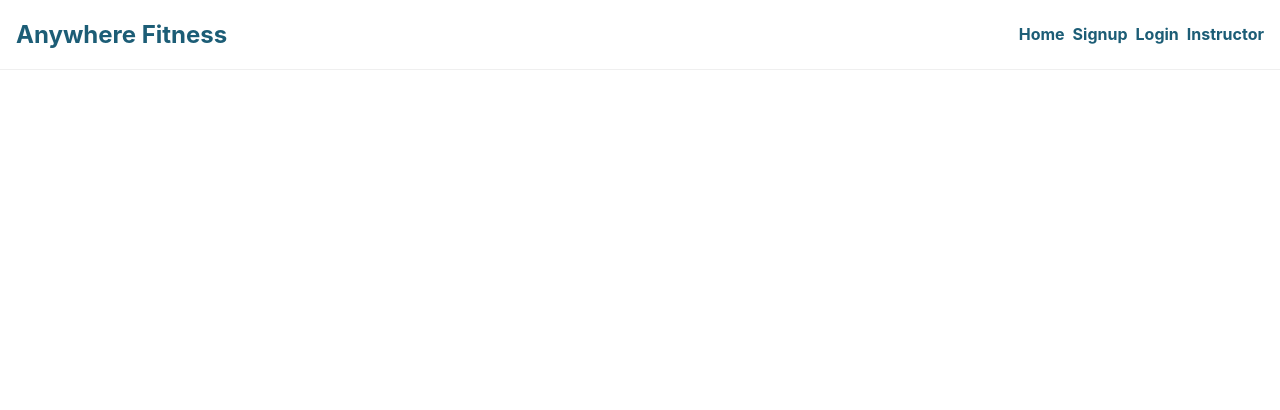
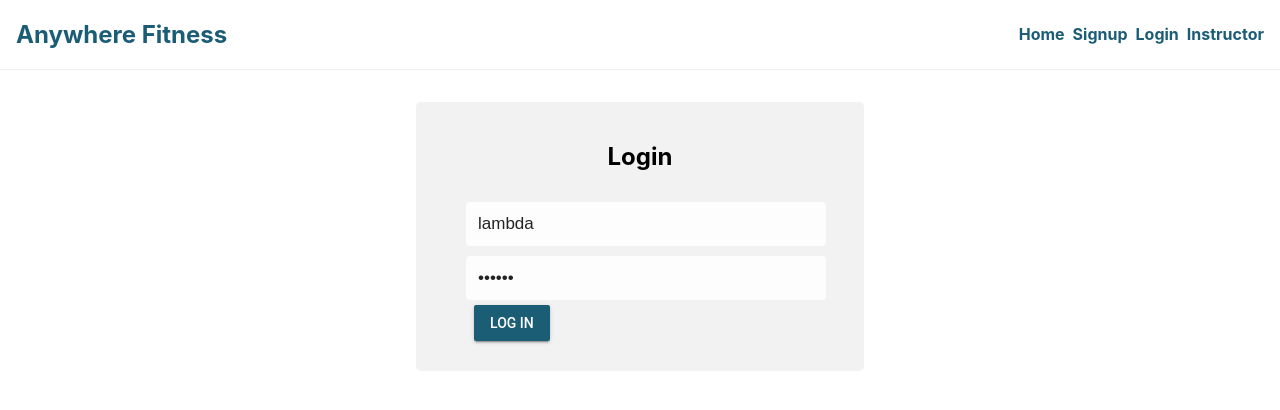
Before and after one commit to ft-anywhere-fitness-3/front-end, a React (Create React App) app in the folder ft-anywhere-fitness-3/: page /login in a window 1280 px wide. Shown: the top 410 px of the page. Built offline with nearby package versions, Linux system fonts and the light colour scheme; the HTML template or start-up script is replaced by a standard one.

Commit message:
Added styles to Login

```diff
--- a/ft-anywhere-fitness-3/src/App.js
+++ b/ft-anywhere-fitness-3/src/App.js
@@ -5,6 +5,7 @@ import './App.css';
 import ClassForm from './components/ClassForm';
 import Instructor from './components/Instructor';
 import Signup from './components/Signup';
+import Login from './components/Login';
 import Header from './components/Header';
 import Home from './components/Home';
 import StyledApp from './styledComponents/StyledApp';
@@ -20,6 +21,7 @@ function App() {
     <StyledApp className='App'>
       <Header />
       <Switch>
+        <Route path='/login' component={Login} />
         <Route path='/signup' component={Signup} />
         {/* These routes will need to be made into private routes eventually */}
         <Route path='/client' component={Client}/>
--- a/ft-anywhere-fitness-3/src/components/Home.js
+++ b/ft-anywhere-fitness-3/src/components/Home.js
@@ -8,7 +8,7 @@ export default function Home() {
         history.push('/signup');
     }
 
-    const routeToLogin = () =>{
+    const routeToLogin = () => {
         history.push('/login');
     }
 
@@ -19,6 +19,7 @@ export default function Home() {
                 src='fitness.jpg'
                 alt='Blurry fitness'
             />
+            <div className='front-buttons'>
                 <button id='signup-btn'
                     onClick={routeToSignup}
                     className='md-button signup-button'
@@ -32,5 +33,6 @@ export default function Home() {
                     Login!
                 </button>
             </div>
+        </div>
     )
 }
--- a/ft-anywhere-fitness-3/src/components/Login.js
+++ b/ft-anywhere-fitness-3/src/components/Login.js
@@ -1,5 +1,6 @@
 import React from 'react';
 import { axiosWithAuth } from './utils/axiosWithAuth';
+import StyledLogin from '../styledComponents/StyledLogin';
 
 class Login extends React.Component {
   state = {
@@ -23,19 +24,23 @@ class Login extends React.Component {
 
     axiosWithAuth()
       .post('/login', this.state.credentials)
-      .then(res=>{
+      .then(res => {
         localStorage.setItem("token", res.data.payload);
         this.props.history.push('/protected')
       })
-      .catch(err=>{
+      .catch(err => {
         console.log(err)
       })
   };
 
   render() {
     return (
-      <div>
+      <StyledLogin>
+        <div className='container'>
+          <div className='row'>
+            <h2>Login</h2>
             <form onSubmit={this.login}>
+              <div className='col'>
                 <input
                   type="text"
                   name="username"
@@ -48,9 +53,12 @@ class Login extends React.Component {
                   value={this.state.credentials.password}
                   onChange={this.handleChange}
                 />
-          <button>Log in</button>
+                <button className='md-button'>Log in</button>
+              </div>
             </form>
           </div>
+        </div>
+      </StyledLogin>
     );
   }
 }
--- a/ft-anywhere-fitness-3/src/components/Signup.js
+++ b/ft-anywhere-fitness-3/src/components/Signup.js
@@ -2,7 +2,6 @@ import React, { useState } from "react";
 import axios from "axios";
 import { Link } from 'react-router-dom'
 import { useHistory } from "react-router";
-
 import StyledSignup from "../styledComponents/StyledSignup";
 
 const initialState = {
@@ -67,7 +66,7 @@ const Signup = () => {
                                 </label>
                             </div>
                             <div className='checkbox-div'>
-                                <label><input onChange={handleChange} type='checkbox' name='instructor' value={isInstructor} />  Instructor?</label>
+                                <label>Instructor?<input onChange={handleChange} type='checkbox' name='instructor' value={isInstructor} />  </label>
                             </div>
                             <div className='signup-div'>
                                 <button className='md-button'>Sign up</button>
--- a/ft-anywhere-fitness-3/src/styledComponents/StyledApp.js
+++ b/ft-anywhere-fitness-3/src/styledComponents/StyledApp.js
@@ -65,28 +65,28 @@ nav a {
   max-height: 400px;
   object-fit: cover;
 }
-
+.login-button.md-button,
 .signup-button.md-button {
   margin-top: -16px;
   width: 115px;
 }
 
- .items-list-wrapper {
+ ${'' /* .items-list-wrapper {
   margin-top: 36px;
   display: flex;
   flex-wrap: wrap;
   justify-content: center;
-}
+} */}
 
-.item-card {
+${'' /* .item-card {
   width: 250px;
   margin: 0 10px 32px;
   cursor: pointer;
-}
+} */}
 
 .container {
-    width: 35%;
-    box-sizing: border-box;
+  width: 35%;
+  box-sizing: border-box;
   position: relative;
   border-radius: 5px;
   background-color: #f2f2f2;
--- /dev/null
+++ b/ft-anywhere-fitness-3/src/styledComponents/StyledLogin.js
@@ -0,0 +1,9 @@
+import styled from "styled-components";
+
+const StyledLogin = styled.div`
+    display: flex;
+    justify-content: center;
+}
+`
+
+export default StyledLogin;
--- a/ft-anywhere-fitness-3/src/styledComponents/StyledSignup.js
+++ b/ft-anywhere-fitness-3/src/styledComponents/StyledSignup.js
@@ -4,9 +4,10 @@ const StyledSignup = styled.div`
     display: flex;
     justify-content: center;
 
-.checkbox-div {
+.checkbox-div{
+    width: 15rem;
     display: flex;
-    flex-direction: row;
+    ${'' /* flex-direction: row; */}
     justify-content: flex-end;
 }
 
```
Lines whose indentation alone changed are shown as unchanged.
